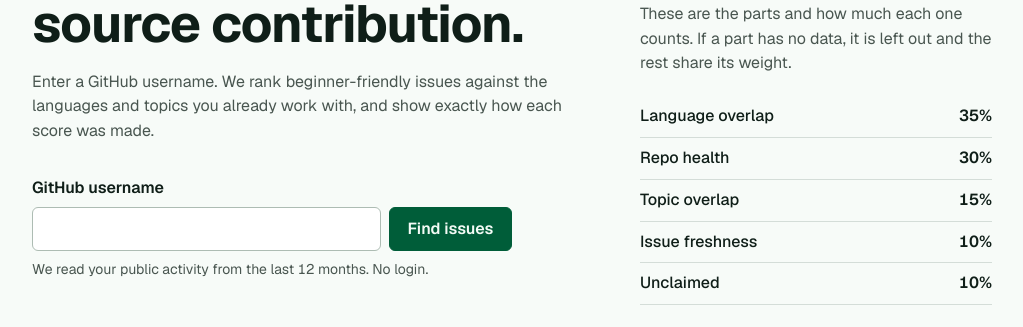
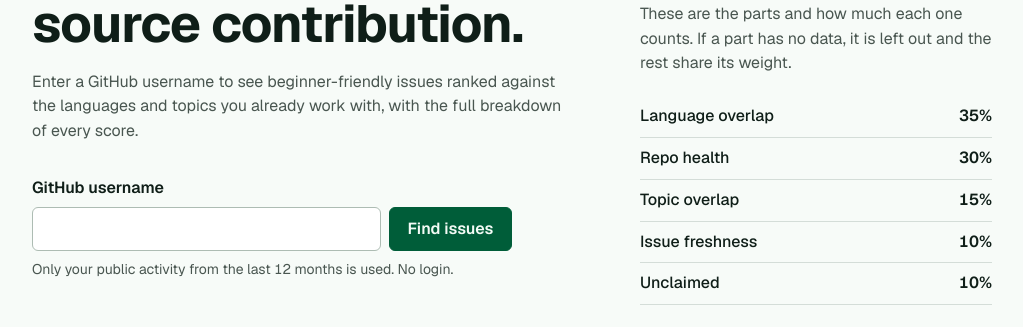
Before and after one commit to salvar3nga/contribution-finder, a Next.js app in the folder apps/web/: page / in a window 1280 px wide. Shown: the part 163-490 px from the top of the page, without its empty margins (128-1151 px from the left). Built offline with nearby package versions, Linux system fonts and the light colour scheme.

Commit message:
efactor(web): address the reader as "you" in UI

```diff
--- a/apps/web/app/_components/profile-states.tsx
+++ b/apps/web/app/_components/profile-states.tsx
@@ -20,7 +20,7 @@
 
 export function ProfileNotFound({ username }: { username: string }) {
   return (
-    <State title="We couldn't find that user">
+    <State title="No GitHub user with that name">
       GitHub has no user called {username}, or the name belongs to an
       organisation. Check the spelling and try again.
     </State>
--- a/apps/web/app/_components/username-form.tsx
+++ b/apps/web/app/_components/username-form.tsx
@@ -33,7 +33,7 @@
         </p>
       ) : (
         <p id="username-hint" className="hint">
-          We read your public activity from the last 12 months. No login.
+          Only your public activity from the last 12 months is used. No login.
         </p>
       )}
     </form>
--- a/apps/web/app/error.tsx
+++ b/apps/web/app/error.tsx
@@ -15,7 +15,7 @@
         Something went wrong
       </h1>
       <p>
-        We couldn&apos;t load this page. Try again, or start over from home.
+        This page didn&apos;t load. You can try again, or start over from home.
       </p>
       <div className="field-row">
         <button className="button" type="button" onClick={reset}>
--- a/apps/web/app/not-found.tsx
+++ b/apps/web/app/not-found.tsx
@@ -4,7 +4,7 @@
   return (
     <section className="state">
       <h1>Page not found</h1>
-      <p>That page or Issue isn&apos;t in our data.</p>
+      <p>You&apos;ve reached a page or Issue that isn&apos;t in the data.</p>
       <Link className="button" href="/">
         Back to home
       </Link>
--- a/apps/web/app/page.tsx
+++ b/apps/web/app/page.tsx
@@ -11,9 +11,9 @@
       <div>
         <h1 className="display">Find your next open-source contribution.</h1>
         <p className="lede">
-          Enter a GitHub username. We rank beginner-friendly issues against the
-          languages and topics you already work with, and show exactly how each
-          score was made.
+          Enter a GitHub username to see beginner-friendly issues ranked against
+          the languages and topics you already work with, with the full
+          breakdown of every score.
         </p>
         <UsernameForm />
       </div>
```
Also changed, not shown: 2 other files (tests, documents, lock files or other folders).
